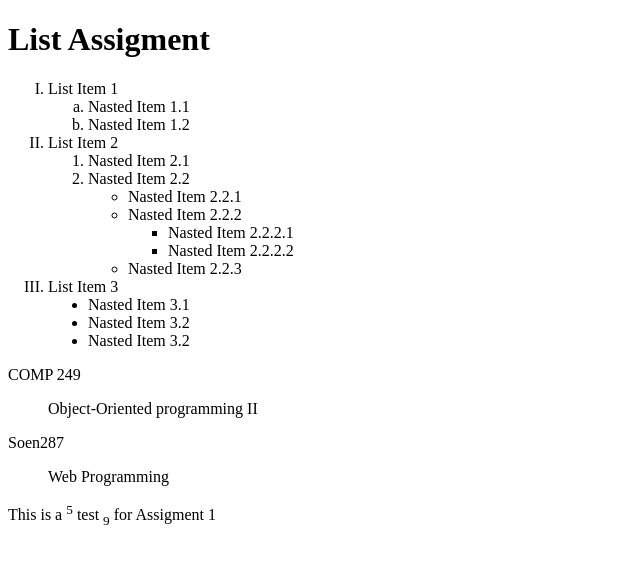
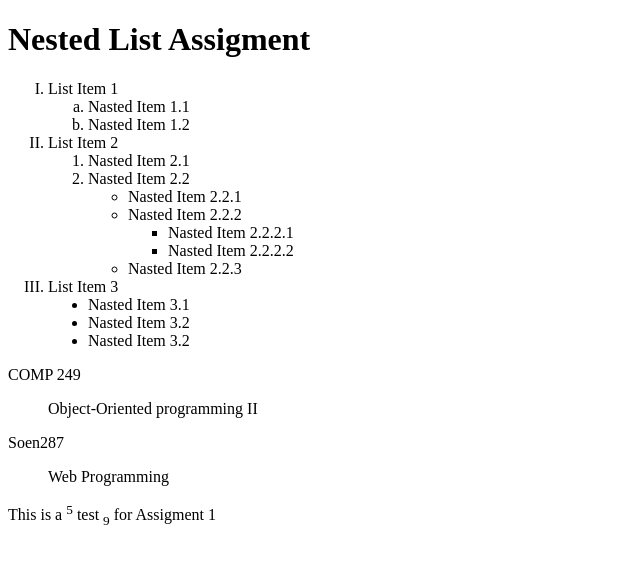
Before and after one commit to Ahmed0888/Nested-list-assignment, a plain HTML site: page Assignments/Nested List/index.html in a window 1280 px wide. Shown: the whole page, without its empty margins (0-640 px from the left). Drawn offline with Linux system fonts and the light colour scheme.

Commit message:
Nested List Assignment

```diff
--- a/Assignments/Nested List/index.html
+++ b/Assignments/Nested List/index.html
@@ -3,11 +3,11 @@
   <head>
     <meta charset="UTF-8" />
     <meta name="viewport" content="width=device-width, initial-scale=1.0" />
-    <title>List Assigment</title>
+    <title>Nested List Assigment</title>
   </head>
 
   <body>
-    <h1>List Assigment</h1>
+    <h1>Nested List Assigment</h1>
     <ol type="I">
       <li>List Item 1</li>
       <ol type="a">
```
